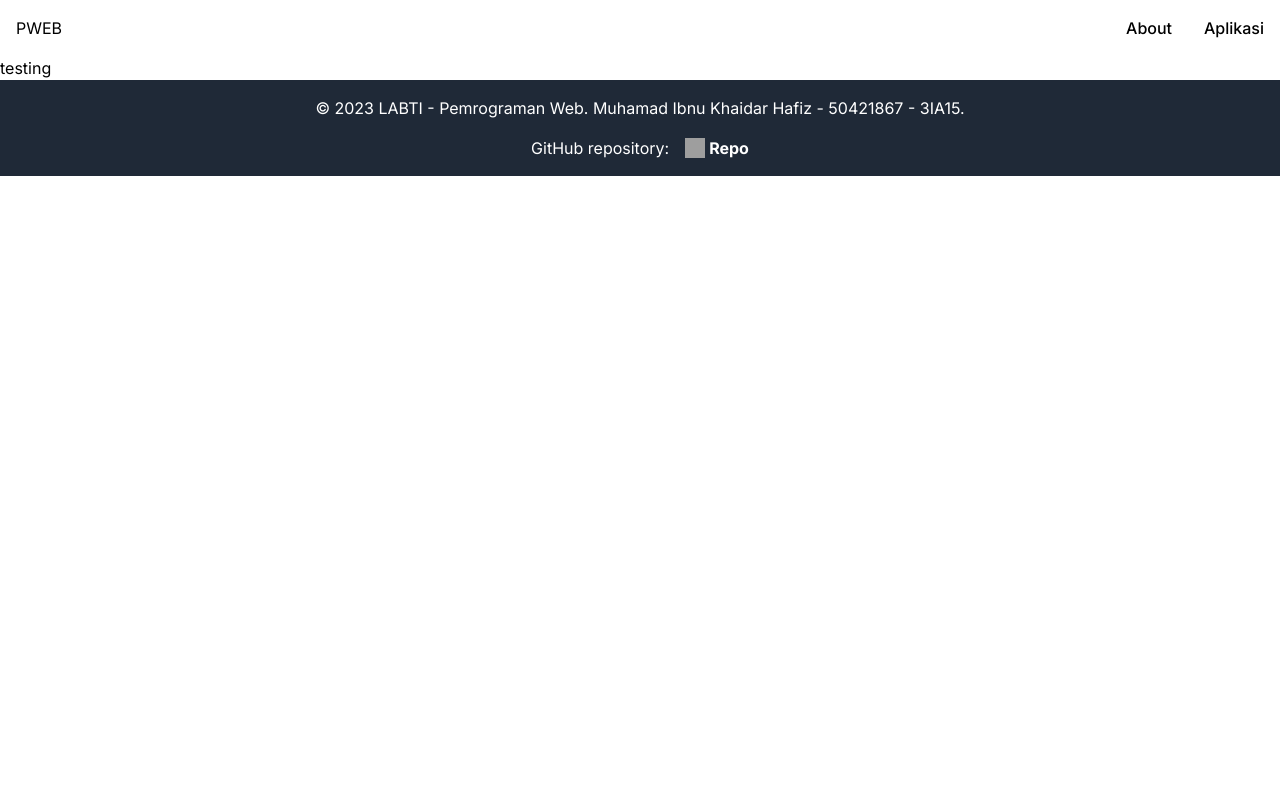
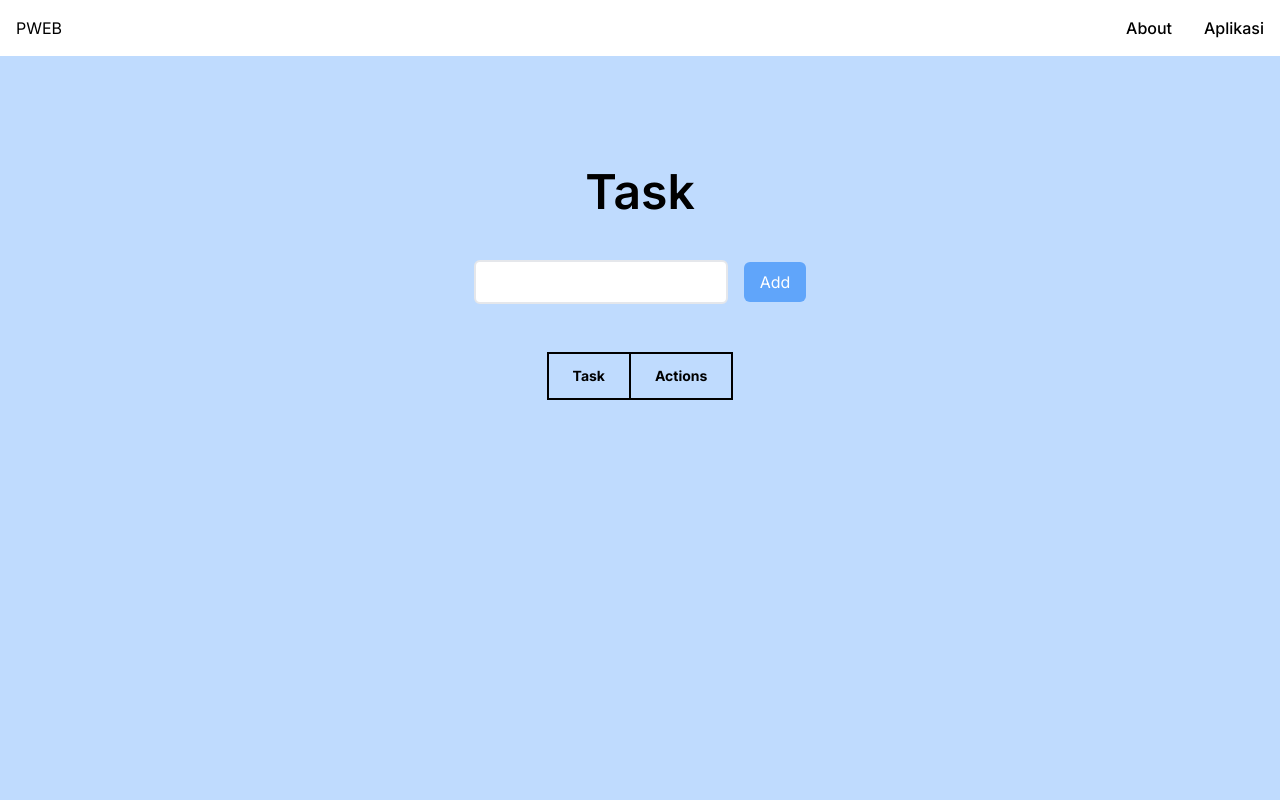
Before and after one commit to Cleign1/next-labti-50421867, a Next.js app: page /aplikasi in a window 1280 px wide. Shown: the top 800 px of the page. Built offline with nearby package versions, Linux system fonts and the light colour scheme; grey boxes are pictures that could not be loaded.

Commit message:
changes layout and aplikasi

```diff
--- a/components/Layout.js
+++ b/components/Layout.js
@@ -13,7 +13,7 @@ export default function Layout({ children }) {
     return (
         <div className={inter.className}>
             <Navbar />
-            <main>{children}</main>
+            <main className="bg-blue-200">{children}</main>
             <Footer />
         </div>
     )
--- a/pages/aplikasi.js
+++ b/pages/aplikasi.js
@@ -1,5 +1,71 @@
-export default function Aplikasi() {
+import { useState, useEffect } from 'react';
+
+const ToDo = () => {
+    const [todos, setTodos] = useState([]);
+    const [input, setInput] = useState('');
+
+    useEffect(() => {
+        const storedTodos = JSON.parse(localStorage.getItem('todos'));
+        if (storedTodos) setTodos(storedTodos);
+    }, []);
+
+    useEffect(() => {
+        localStorage.setItem('todos', JSON.stringify(todos));
+    }, [todos]);
+
+    const addToDo = (e) => {
+        e.preventDefault();
+        setTodos([...todos, { text: input, completed: false }]);
+        setInput('');
+    };
+
+    const deleteToDo = (index) => {
+        const newTodos = [...todos];
+        newTodos.splice(index, 1);
+        setTodos(newTodos);
+    };
+
+    const toggleCompleted = (index) => {
+        const newTodos = [...todos];
+        newTodos[index].completed = !newTodos[index].completed;
+        setTodos(newTodos);
+    };
+
     return (
-        <h1>testing</h1>
-    )
-}
+        <div className="min-h-screen container mx-auto items-center  overflow-x-auto sm:rounded-lg">
+            <h1 className="text-center text-5xl font-semibold pb-6 pt-28">Task</h1>
+            <form onSubmit={addToDo} className="flex items-center space-x-4 justify-center pt-5 pb-12">
+                <input
+                    type="text"
+                    value={input}
+                    onChange={(e) => setInput(e.target.value)}
+                    className="border-2 p-2 rounded-md focus:outline-none focus:border-blue-400"
+                />
+                <button type="submit" className="bg-blue-400 text-white px-4 py-2 rounded-md hover:bg-blue-500">Add</button>
+            </form>
+            <div className='flex items-center justify-center'>
+                <table className="w-auto text-sm text-left text-black">
+                    <thead>
+                        <tr className='items-center justify-center content-center'>
+                            <th className="border border-black border-2 px-6 py-3 justify-center items-center">Task</th>
+                            <th className="border border-black border-2 px-6 py-3 justify-center items-center">Actions</th>
+                        </tr>
+                    </thead>
+                    <tbody>
+                        {todos.map((todo, index) => (
+                            <tr key={index} className={todo.completed ? 'line-through text-gray-400' : ''}>
+                                <td className="border border-black border-2 px-6 py-3">{todo.text}</td>
+                                <td className="border border-black border-2 px-6 py-3 space-x-3">
+                                    <button onClick={() => toggleCompleted(index)} className="bg-green-400 text-white px-4 py-2 rounded-md hover:bg-green-500">Complete</button>
+                                    <button onClick={() => deleteToDo(index)} className="bg-red-400 text-white px-4 py-2 rounded-md hover:bg-red-500">Delete</button>
+                                </td>
+                            </tr>
+                        ))}
+                    </tbody>
+                </table>
+            </div>
+        </div>
+    );
+};
+
+export default ToDo;
```
